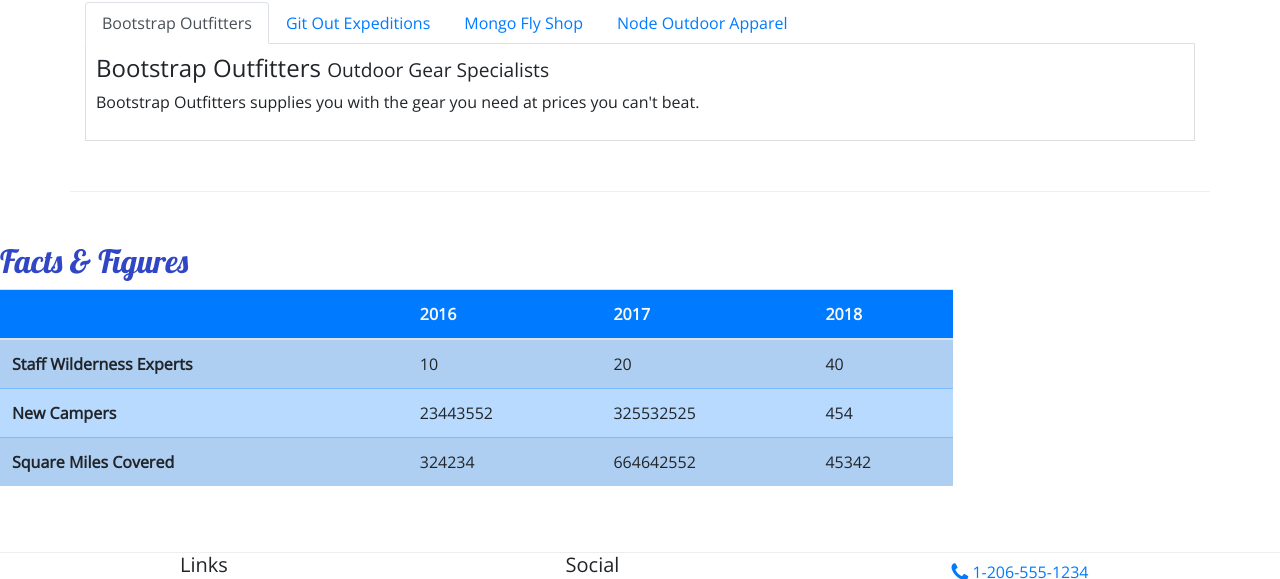
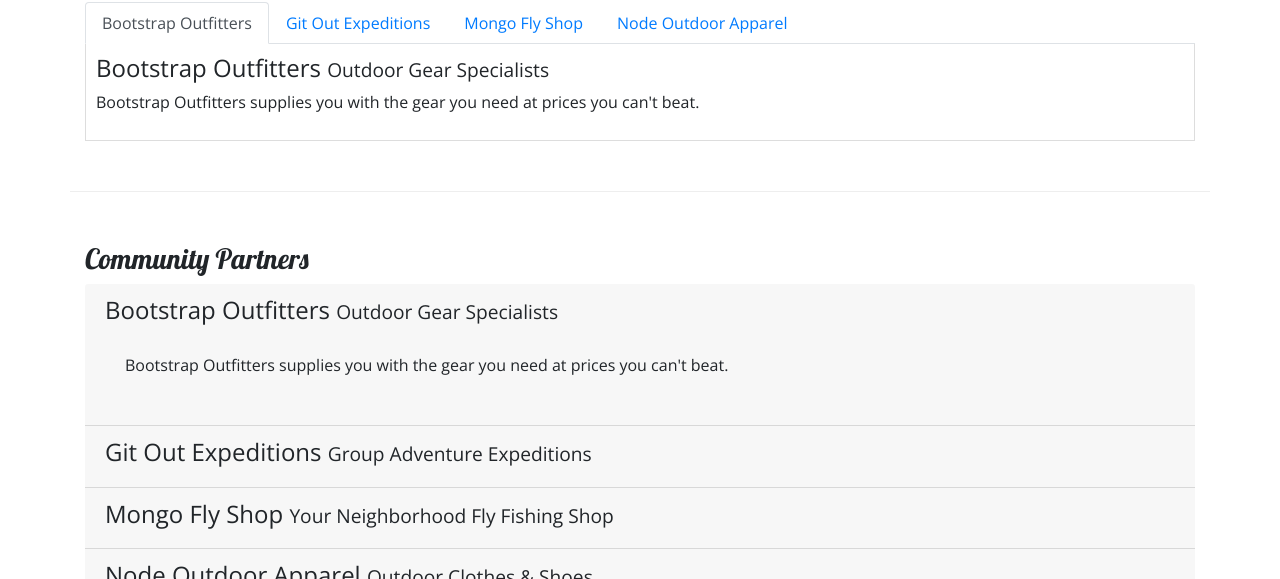
Before and after one commit to rfuna/2-Bootstrap, a website: page aboutus.html in a window 1280 px wide. Shown: the part 900-1479 px from the top of the page. Drawn offline with nearby package versions, Linux system fonts and the light colour scheme.

Commit message:
accordion

```diff
--- a/aboutus.html
+++ b/aboutus.html
@@ -127,6 +127,49 @@
                     </div>
             </div>
         </div>
+
+
+        <div class="row row-content">
+            <div class="col">
+                <h3>Community Partners</h3>
+                <div id="accordion1">
+                        <div role="tabpanel" class="card-header">
+                            <a class="collapsed" data-toggle="collapse" data-target="#bootstrap2"><h4>Bootstrap Outfitters <small>Outdoor Gear Specialists</small></h4></a>
+                            <div class="collapse show" id="bootstrap2" data-parent="#accordion1">
+                                <div class="card-body">
+                                    <p class="d-none d-sm-block">Bootstrap Outfitters supplies you with the gear you need at prices you can't beat.</p>
+                                </div>
+                            </div>
+                        </div>
+                        <div role="tabpanel" class="card-header">
+                            <a class="collapsed" data-toggle="collapse" data-target="#git2">
+                            <h4>Git Out Expeditions <small>Group Adventure Expeditions</small></h4></a>
+                            <div class="collapse" id="git2" data-parent="#accordion1">
+                                <div class="card-body">
+                                    <p class="d-none d-sm-block">Join Git Out Expeditions to explore new horizons with a group of other adventurers!</p>
+                                </div>
+                            </div>
+                        </div>
+                        <div role="tabpanel" class="card-header">
+                            <a class="collapsed" data-toggle="collapse" data-target="#mongo2">
+                            <h4>Mongo Fly Shop <small>Your Neighborhood Fly Fishing Shop</small></h4></a>
+                            <div class="collapse" id="mongo2" data-parent="#accordion1">
+                                <div class="card-body">
+                                    <p class="d-none d-sm-block">Need a new fishing pole, a tacklebox, or flies of all kinds? Stop by Mongo Fly Shop.</p>
+                                </div>
+                            </div>
+                        </div>
+                        <div role="tabpanel" class="card-header">
+                            <a class="collapsed" data-toggle="collapse" data-target="#node2">
+                            <h4>Node Outdoor Apparel <small>Outdoor Clothes & Shoes</small></h4></a>
+                            <div class="collapse" id="node2" data-parent="#accordion1">
+                                <div class="card-body">
+                                    <p class="d-none d-sm-block">From polar fleeces to swimsuits, hiking boots to waders, a visit to Node will be sure to get you covered.</p>
+                                </div>
+                            </div>
+                        </div>
+                </div>
+            </div>
         </div>
 
             <div class="row row-content">
@@ -164,7 +207,7 @@
                         </tbody>
                     </table>
                 </div>
-
+            </div>
         </div>
     </div>
 
```
Lines whose indentation alone changed are shown as unchanged.
